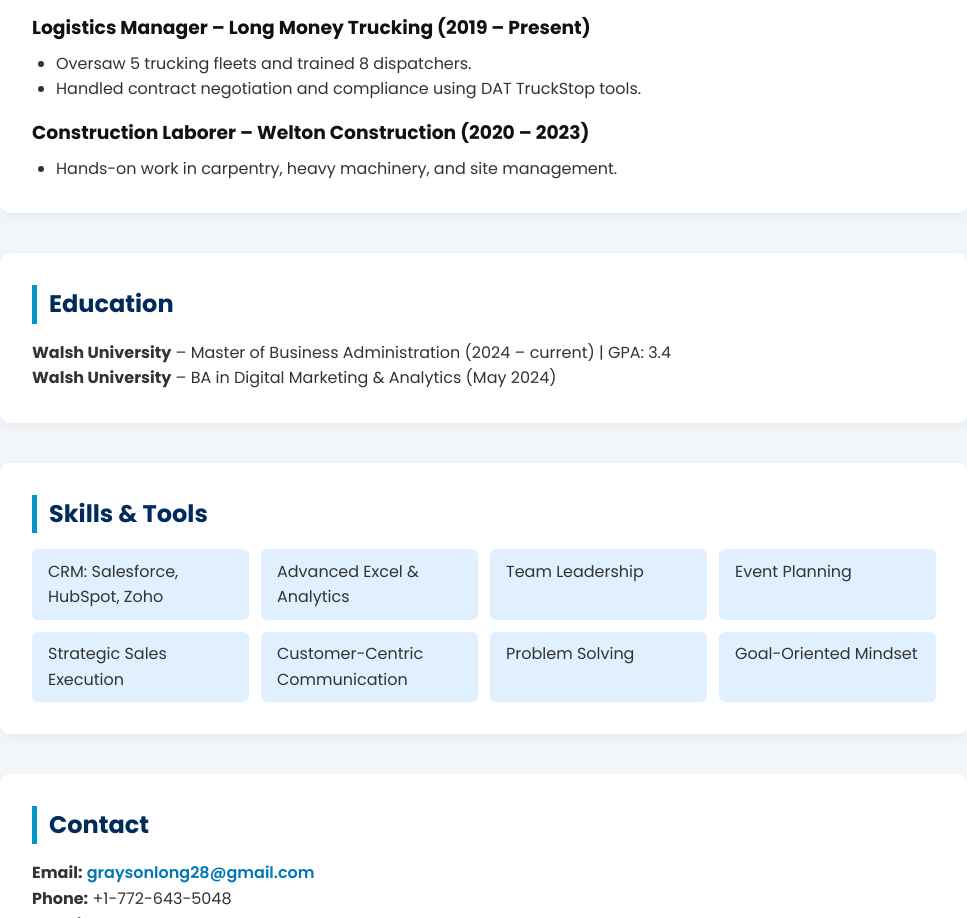
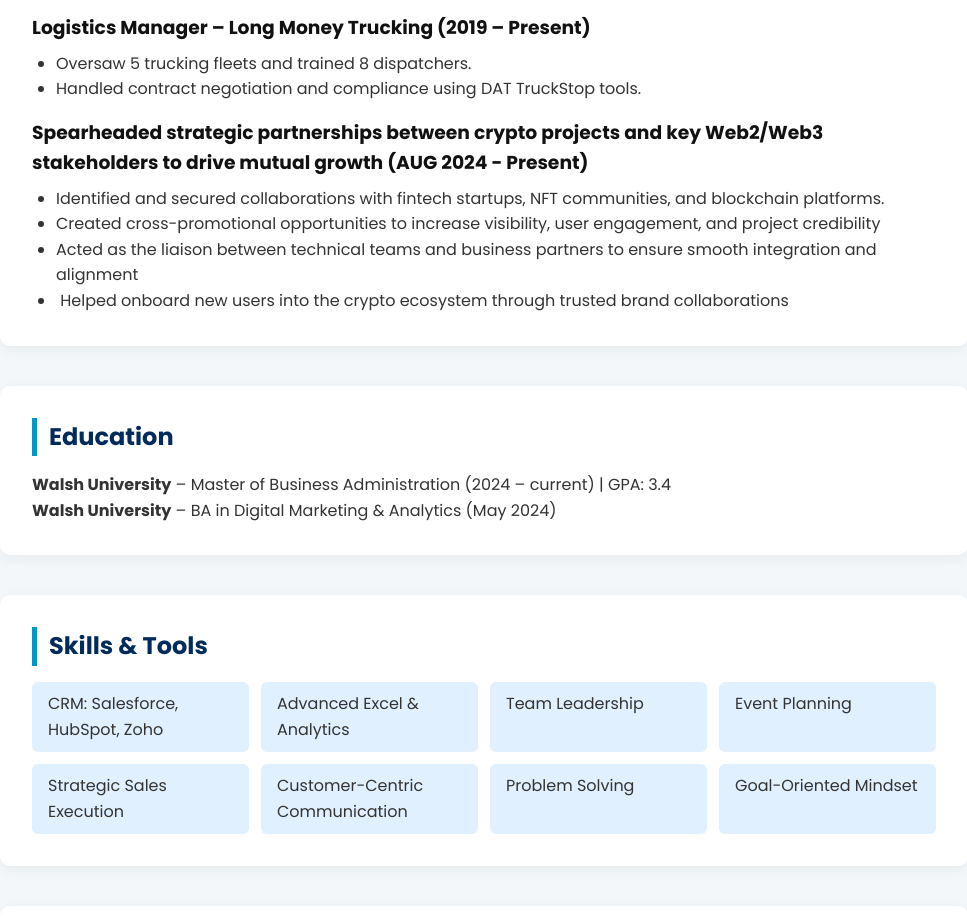
Before and after one commit to Wellz26/GRAYSON, a plain HTML site: page INDEX.html in a window 1280 px wide. Shown: the part 1074-1992 px from the top of the page, without its empty margins (156-1123 px from the left). Drawn offline with Linux system fonts and the light colour scheme.

Commit message:
Update INDEX.html

```diff
--- a/INDEX.html
+++ b/INDEX.html
@@ -186,9 +186,12 @@
       </div>
 
       <div class="job">
-        <h3>Construction Laborer – Welton Construction (2020 – 2023)</h3>
+        <h3>Spearheaded strategic partnerships between crypto projects and key Web2/Web3 stakeholders to drive mutual growth (AUG 2024 - Present)</h3>
         <ul>
-          <li>Hands-on work in carpentry, heavy machinery, and site management.</li>
+          <li>Identified and secured collaborations with fintech startups, NFT communities, and blockchain platforms.</li>
+          <LI>Created cross-promotional opportunities to increase visibility, user engagement, and project credibility</LI>
+          <LI>Acted as the liaison between technical teams and business partners to ensure smooth integration and alignment</LI>
+          <LI> Helped onboard new users into the crypto ecosystem through trusted brand collaborations</LI>
         </ul>
       </div>
     </section>
```
